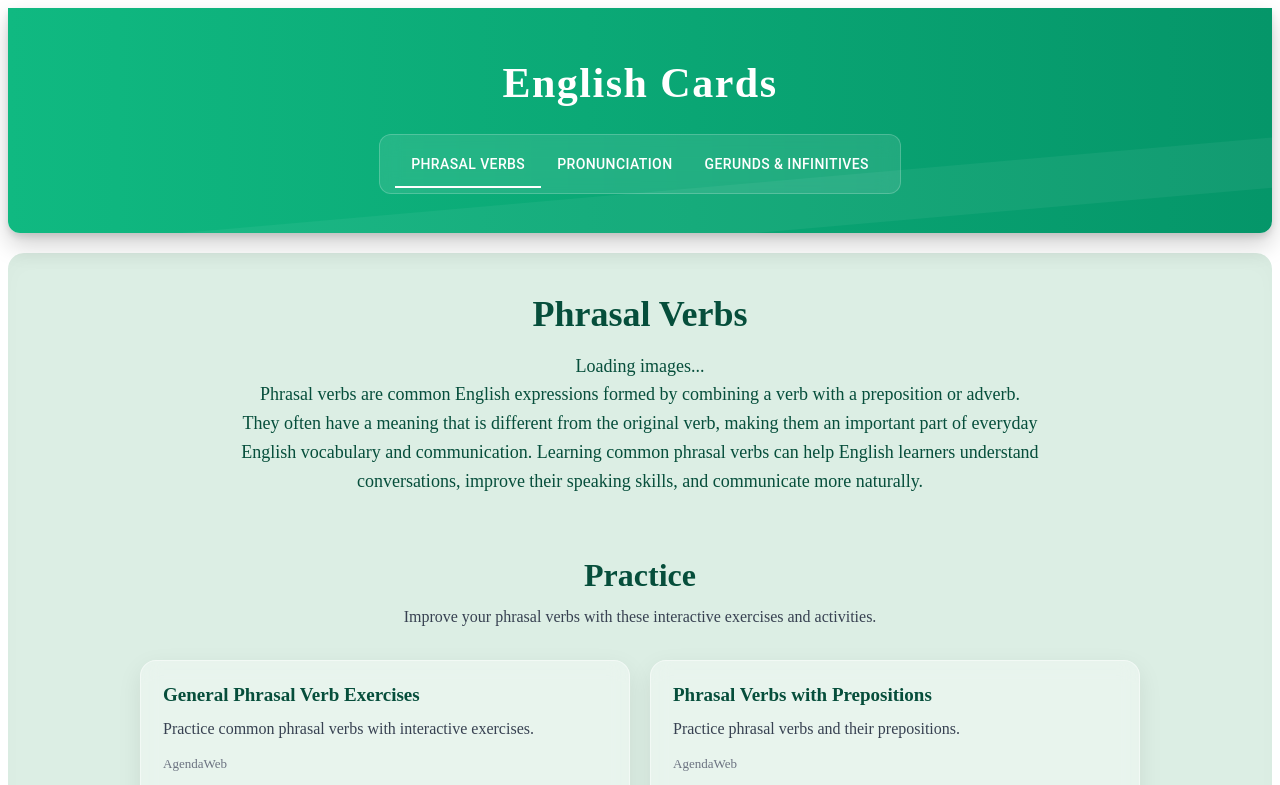
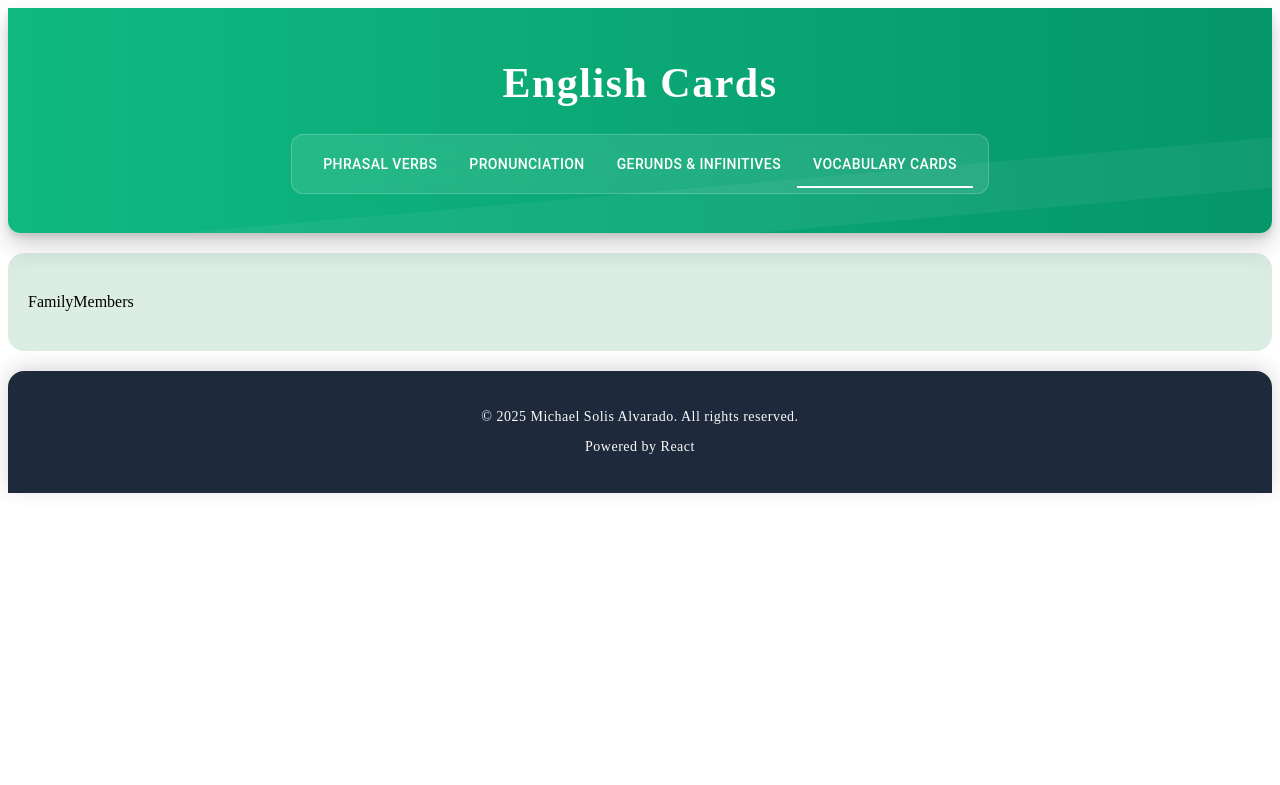
Before and after one commit to AndreeyBvB0909/mikedictionary, a React (Vite) app: page /family-members in a window 1280 px wide. Before the commit this address led to /phrasal-verbs. Shown: the top 785 px of the page. Built offline with nearby package versions, Linux system fonts and the light colour scheme; no server answers; what @cloudinary/url-gen would draw is missing.

Commit message:
Se agreggo el apartado vocabulary cards

```diff
--- a/src/components/layout/Navbar.jsx
+++ b/src/components/layout/Navbar.jsx
@@ -19,8 +19,10 @@ const Navbar = () => {
   const navigate = useNavigate();
 
   const [anchorEl, setAnchorEl] = useState(null);
+  const [vocabularyAnchorEl, setVocabularyAnchorEl] = useState(null);
 
   const menuOpen = Boolean(anchorEl);
+  const vocabularyMenuOpen = Boolean(vocabularyAnchorEl);
 
   const getTabValue = () => {
     switch (location.pathname) {
@@ -33,6 +35,12 @@ const Navbar = () => {
 
       case "/gerunds-infinitives":
         return 2;
+
+      case "/family-members":
+      case "/the-classroom":
+      case "/activities":
+      case "/the-weather":
+        return 3;
 
       default:
         return 0;
@@ -57,9 +65,39 @@ const Navbar = () => {
     navigate("/vowels");
   };
 
+  const handleVocabularyClick = (event) => {
+    setVocabularyAnchorEl(event.currentTarget);
+  };
+
+  const handleVocabularyMenuClose = () => {
+    setVocabularyAnchorEl(null);
+  };
+
+  const handleFamilyMembersClick = () => {
+    handleVocabularyMenuClose();
+    navigate("/family-members");
+  };
+
+  const handleTheClassroomClick = () => {
+    handleVocabularyMenuClose();
+    navigate("/the-classroom");
+  };
+
+  const handleActivitiesClick = () => {
+    handleVocabularyMenuClose();
+    navigate("/activities");
+  };
+
+  const handleTheWeatherClick = () => {
+    handleVocabularyMenuClose();
+    navigate("/the-weather");
+  };
+
+
   return (
     <div className="navbar">
       <Box sx={{ width: "100%" }}>
+
         <Tabs
           value={getTabValue()}
           aria-label="navigation tabs"
@@ -79,6 +117,8 @@ const Navbar = () => {
             },
           }}
         >
+
+
           <Tab
             label="Phrasal Verbs"
             component={NavLink}
@@ -89,11 +129,15 @@ const Navbar = () => {
             label="Pronunciation"
             onClick={handlePronunciationClick}
             aria-controls={
-              menuOpen ? "pronunciation-menu" : undefined
+              menuOpen
+                ? "pronunciation-menu"
+                : undefined
             }
             aria-haspopup="true"
             aria-expanded={
-              menuOpen ? "true" : undefined
+              menuOpen
+                ? "true"
+                : undefined
             }
           />
 
@@ -102,6 +146,23 @@ const Navbar = () => {
             component={NavLink}
             to="/gerunds-infinitives"
           />
+
+          <Tab
+            label="Vocabulary Cards"
+            onClick={handleVocabularyClick}
+            aria-controls={
+              vocabularyMenuOpen
+                ? "vocabulary-menu"
+                : undefined
+            }
+            aria-haspopup="true"
+            aria-expanded={
+              vocabularyMenuOpen
+                ? "true"
+                : undefined
+            }
+          />
+
         </Tabs>
 
         <Menu
@@ -110,6 +171,7 @@ const Navbar = () => {
           open={menuOpen}
           onClose={handleMenuClose}
         >
+
           <MenuItem onClick={handleConsonantsClick}>
             Consonants
           </MenuItem>
@@ -117,7 +179,34 @@ const Navbar = () => {
           <MenuItem onClick={handleVowelsClick}>
             Vowels
           </MenuItem>
+
         </Menu>
+
+        <Menu
+          id="vocabulary-menu"
+          anchorEl={vocabularyAnchorEl}
+          open={vocabularyMenuOpen}
+          onClose={handleVocabularyMenuClose}
+        >
+
+          <MenuItem onClick={handleFamilyMembersClick}>
+            Family Members
+          </MenuItem>
+
+          <MenuItem onClick={handleTheClassroomClick}>
+            The Classroom
+          </MenuItem>
+
+          <MenuItem onClick={handleActivitiesClick}>
+            Activities
+          </MenuItem>
+
+          <MenuItem onClick={handleTheWeatherClick}>
+            The Weather
+          </MenuItem>
+
+        </Menu>
+
       </Box>
     </div>
   );
--- /dev/null
+++ b/src/components/pages/Activities.jsx
@@ -0,0 +1,8 @@
+import React from 'react'
+
+export const Activities = () => {
+  return (
+    <div>Activities</div>
+  )
+}
+export default Activities;
--- /dev/null
+++ b/src/components/pages/FamilyMembers.jsx
@@ -0,0 +1,8 @@
+import React from 'react'
+
+export const FamilyMembers = () => {
+  return (
+    <div>FamilyMembers</div>
+  )
+}
+export default FamilyMembers;
--- /dev/null
+++ b/src/components/pages/TheClassroom.jsx
@@ -0,0 +1,8 @@
+import React from 'react'
+
+export const TheClassroom = () => {
+  return (
+    <div>TheClassroom</div>
+  )
+}
+export default TheClassroom;
--- /dev/null
+++ b/src/components/pages/TheWeather.jsx
@@ -0,0 +1,8 @@
+import React from 'react'
+
+export const TheWeather = () => {
+  return (
+    <div>TheWeather</div>
+  )
+}
+export default TheWeather;
--- a/src/routes/AppRoutes.jsx
+++ b/src/routes/AppRoutes.jsx
@@ -1,4 +1,5 @@
 import React from "react";
+
 import {
   Routes,
   Route,
@@ -10,9 +11,15 @@ import { Consonants } from "../components/pages/Consonants";
 import { PhrasalVerbs } from "../components/pages/PhrasalVerbs";
 import { GerundsInfinitives } from "../components/pages/GerundsInfinitives";
 
+import { FamilyMembers } from "../components/pages/FamilyMembers";
+import { TheClassroom } from "../components/pages/TheClassroom";
+import { Activities } from "../components/pages/Activities";
+import { TheWeather } from "../components/pages/TheWeather";
+
 const AppRoutes = () => {
   return (
     <Routes>
+
       <Route
         path="/"
         element={<Navigate to="/phrasal-verbs" replace />}
@@ -39,9 +46,30 @@ const AppRoutes = () => {
       />
 
       <Route
+        path="/family-members"
+        element={<FamilyMembers />}
+      />
+
+      <Route
+        path="/the-classroom"
+        element={<TheClassroom />}
+      />
+
+      <Route
+        path="/activities"
+        element={<Activities />}
+      />
+
+      <Route
+        path="/the-weather"
+        element={<TheWeather />}
+      />
+
+      <Route
         path="*"
         element={<Navigate to="/phrasal-verbs" replace />}
       />
+
     </Routes>
   );
 };
```
